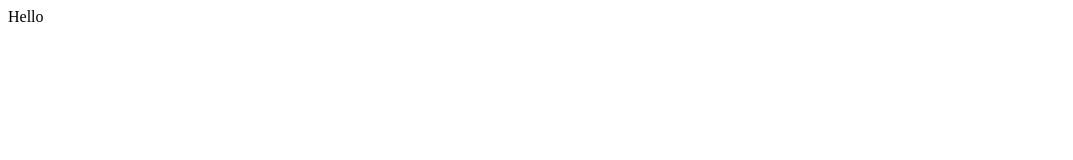
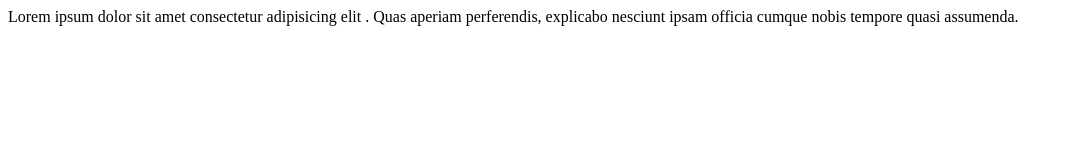
Before and after one commit to adivdeco/frontend, a plain HTML site: page index.html in a window 1280 px wide. Shown: the whole page, without its empty margins (0-1073 px from the left). Drawn offline with Linux system fonts and the light colour scheme.

Commit message:
this is my second commit

```diff
--- a/index.html
+++ b/index.html
@@ -6,6 +6,7 @@
     <title>Document</title>
 </head>
 <body>
-    Hello
+    Lorem ipsum dolor sit amet consectetur adipisicing elit
+    . Quas aperiam perferendis, explicabo nesciunt ipsam officia cumque nobis tempore quasi assumenda.
 </body>
 </html>
```
